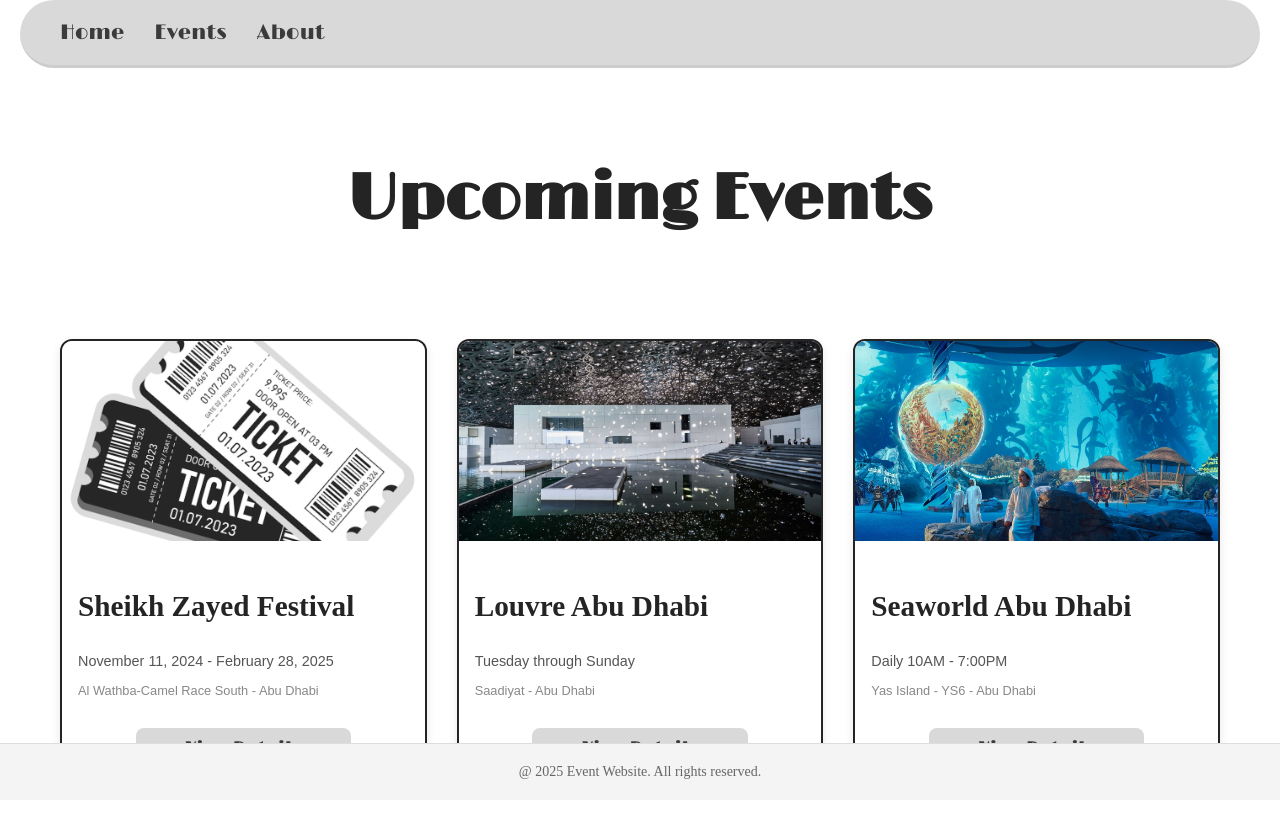
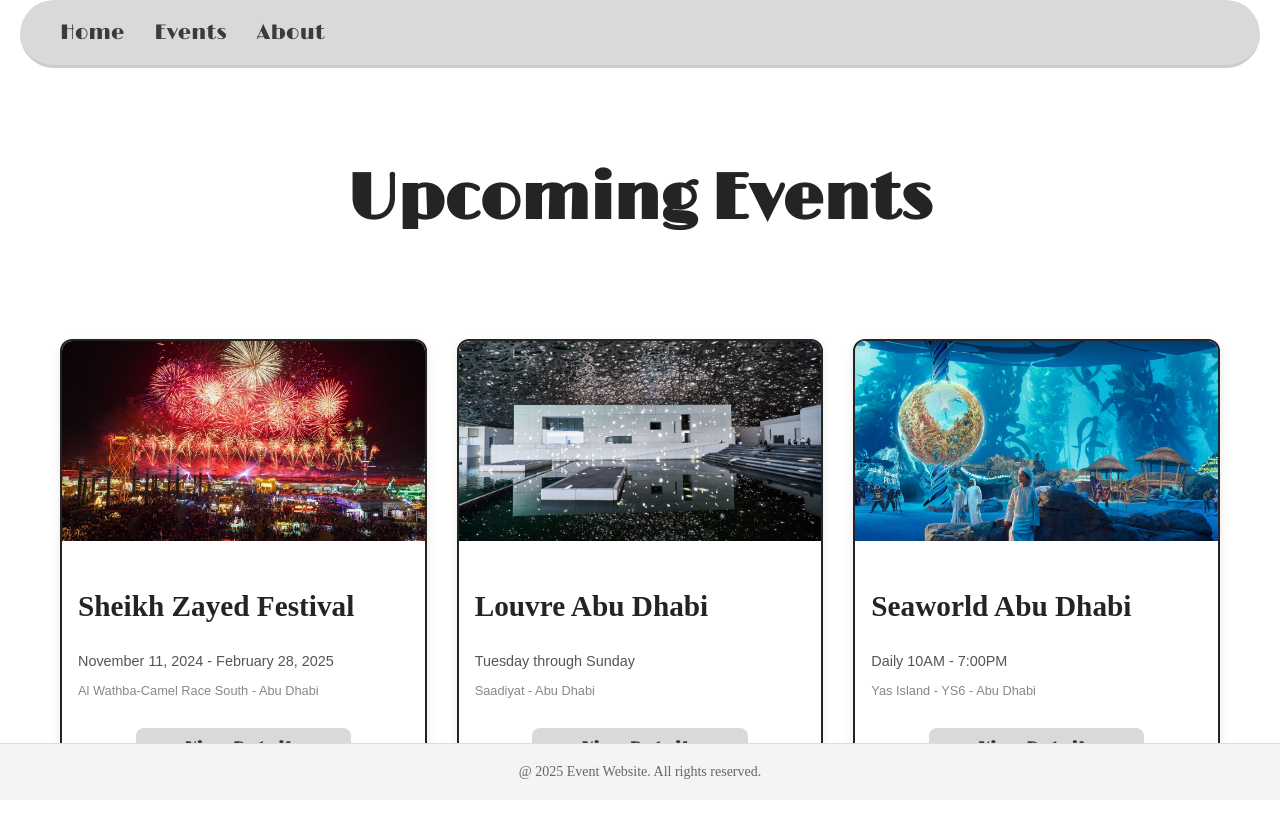
Before and after one commit to Shahd3/Event-web, a React (Vite) app: page /events in a window 1280 px wide. Shown: the top 818 px of the page. Built offline with nearby package versions, Linux system fonts and the light colour scheme.

Commit message:
changed image

```diff
--- a/src/Data/events.js
+++ b/src/Data/events.js
@@ -3,7 +3,7 @@
         id : '1',
         title : 'Sheikh Zayed Festival',
         date :'November 11, 2024 - February 28, 2025' ,
-        image :'/src/assets/img/tickets.png',
+        image :"/src/assets/img/SH.jpg",
         location :'Al Wathba-Camel Race South - Abu Dhabi',
         description: "The Sheikh Zayed Heritage Festival is a major annual cultural and entertainment event in Abu Dhabi, specifically in Al Wathba, that celebrates the UAE's rich heritage and traditions. It's named in honor of the UAE's founding father, Sheikh Zayed bin Sultan Al Nahyan. The festival typically runs from November to March, offering a blend of traditional and modern experiences. "
     },
--- a/src/Pages/Events.jsx
+++ b/src/Pages/Events.jsx
@@ -1,8 +1,6 @@
 import { Link } from 'react-router-dom';
 import './style.css'
-import React, { useState} from 'react';
 import events from '../Data/events';
-// import events from '../data/events';
 
 export default function Events(){
 
```
